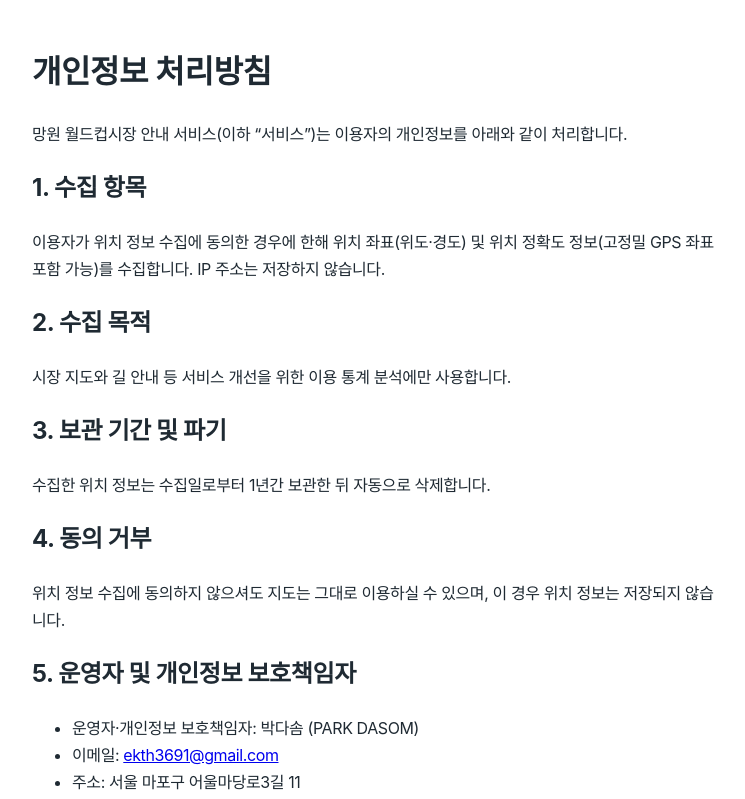
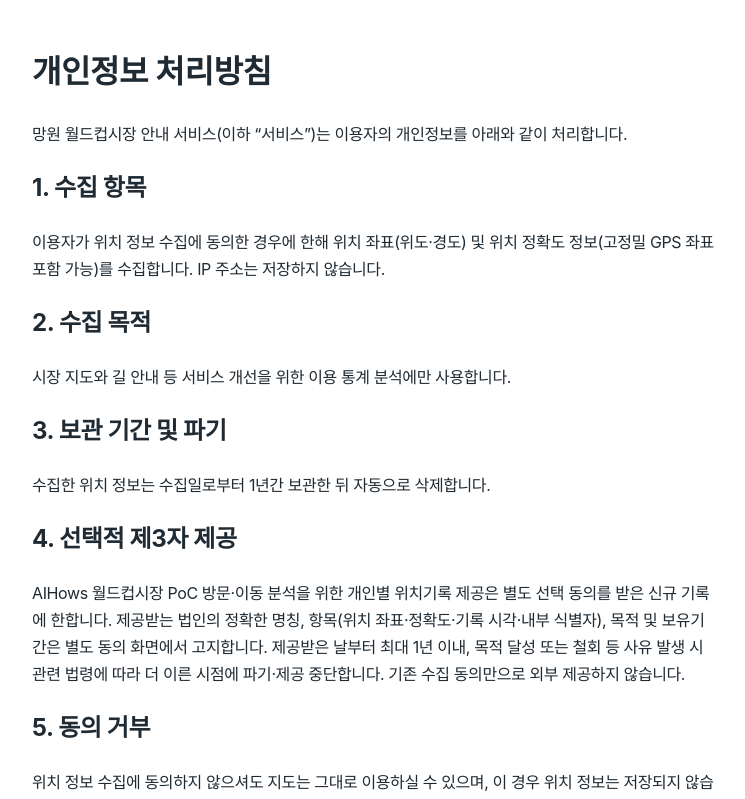
Before and after one commit to pds2225/walk, a Next.js app in the folder web/: page /worldcup-market/privacy in a window 1280 px wide. Shown: the top 799 px of the page, without its empty margins (266-1011 px from the left). Built offline with nearby package versions, Linux system fonts and the light colour scheme.

Commit message:
고지 보완: AIHows 개인별 위치정보 별도 제공 동의·1년 보유 안내

```diff
--- a/web/app/worldcup-market/privacy/page.tsx
+++ b/web/app/worldcup-market/privacy/page.tsx
@@ -15,9 +15,11 @@ export default function WorldCupMarketPrivacyPage() {
       <p>시장 지도와 길 안내 등 서비스 개선을 위한 이용 통계 분석에만 사용합니다.</p>
       <h2>3. 보관 기간 및 파기</h2>
       <p>수집한 위치 정보는 수집일로부터 1년간 보관한 뒤 자동으로 삭제합니다.</p>
-      <h2>4. 동의 거부</h2>
+      <h2>4. 선택적 제3자 제공</h2>
+      <p>AIHows 월드컵시장 PoC 방문·이동 분석을 위한 개인별 위치기록 제공은 별도 선택 동의를 받은 신규 기록에 한합니다. 제공받는 법인의 정확한 명칭, 항목(위치 좌표·정확도·기록 시각·내부 식별자), 목적 및 보유기간은 별도 동의 화면에서 고지합니다. 제공받은 날부터 최대 1년 이내, 목적 달성 또는 철회 등 사유 발생 시 관련 법령에 따라 더 이른 시점에 파기·제공 중단합니다. 기존 수집 동의만으로 외부 제공하지 않습니다.</p>
+      <h2>5. 동의 거부</h2>
       <p>위치 정보 수집에 동의하지 않으셔도 지도는 그대로 이용하실 수 있으며, 이 경우 위치 정보는 저장되지 않습니다.</p>
-      <h2>5. 운영자 및 개인정보 보호책임자</h2>
+      <h2>6. 운영자 및 개인정보 보호책임자</h2>
       <ul>
         <li>운영자·개인정보 보호책임자: 박다솜 (PARK DASOM)</li>
         <li>이메일: <a href="mailto:ekth3691@gmail.com">ekth3691@gmail.com</a></li>
```
